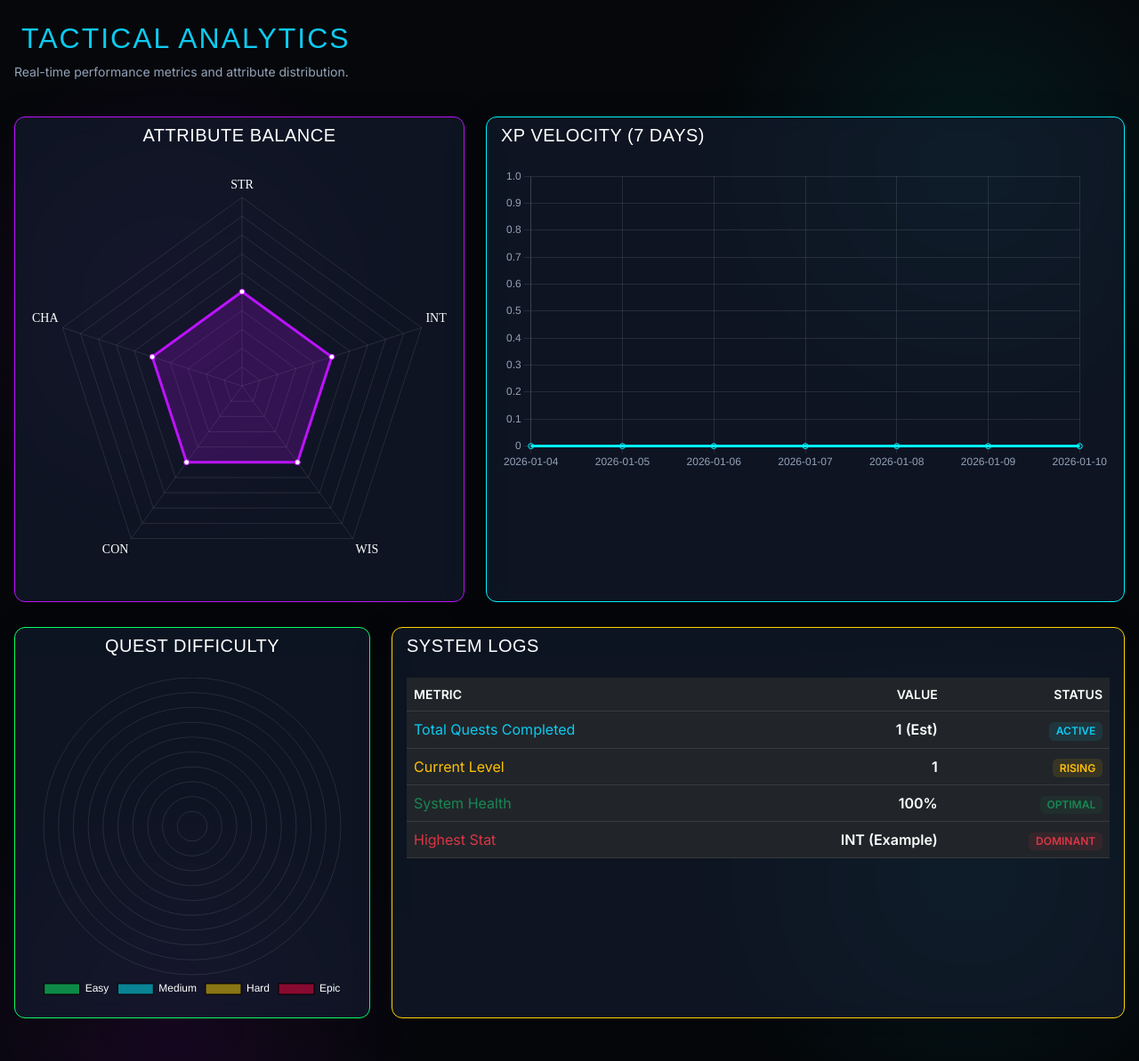
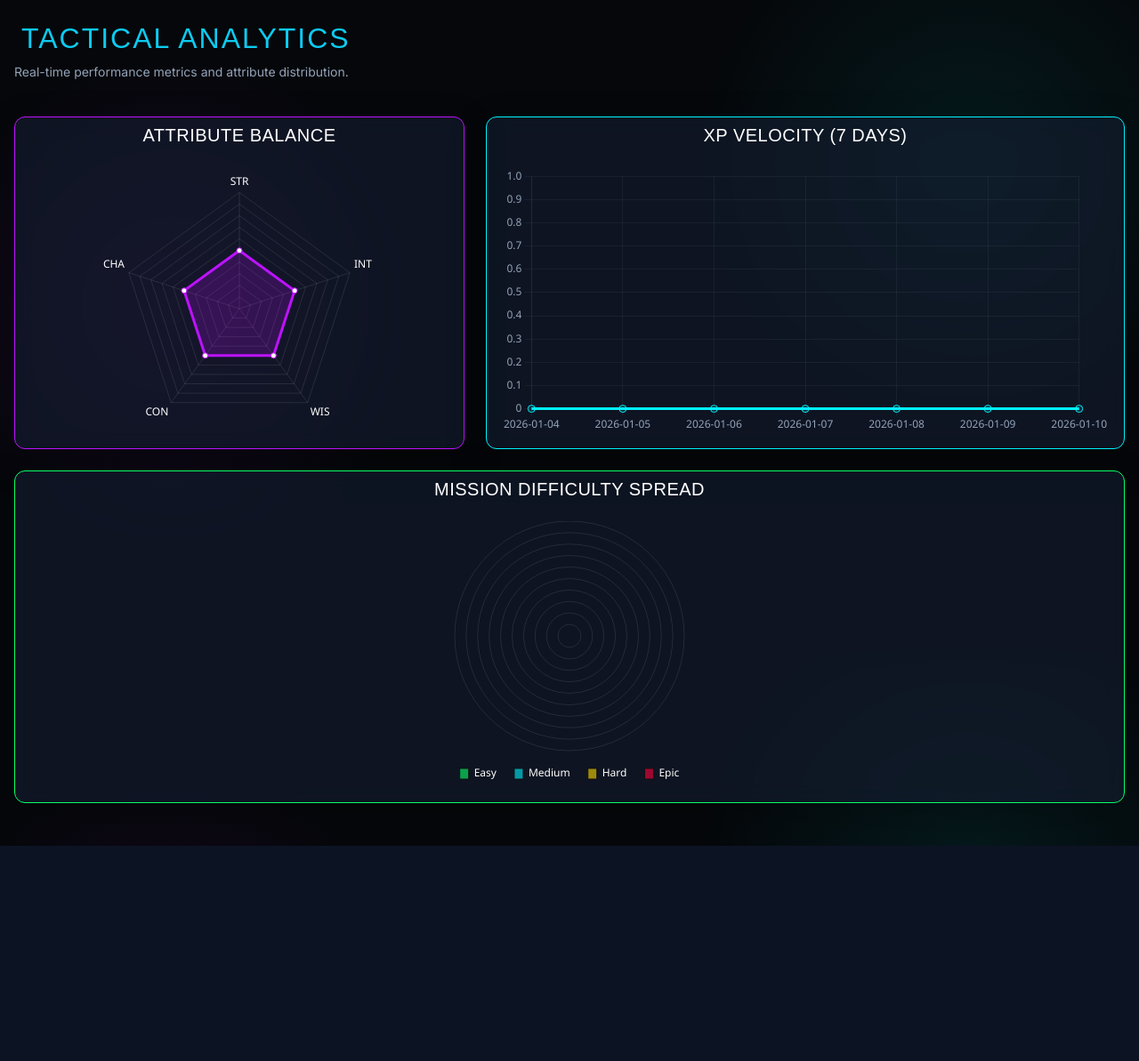
Before and after one commit to bushibots/life-rpg, a Flask app: page /analytics in a window 1280 px wide. Shown: the part 57-1250 px from the top of the page at 89% size. After the commit the page ends 1008 px from the top, so only its background shows below. Run offline with Flask 3, Linux system fonts and the light colour scheme; a user stored in the database is signed in; tables that the repository leaves empty hold one stand-in row (values such as "Sample post").

Commit message:
Update all files from PythonAnywhere

```diff
--- a/app.py
+++ b/app.py
@@ -49,6 +49,7 @@ with app.app_context():
 @app.route('/dashboard')
 @login_required
 def dashboard():
+    # Daily Reset Logic
     from datetime import date
     if current_user.last_check_date != date.today():
         user_goals = Goal.query.filter_by(user_id=current_user.id).all()
@@ -123,8 +124,6 @@ def stats():
     dates_last_30 = [(today - timedelta(days=i)).strftime('%Y-%m-%d') for i in range(29, -1, -1)]
     daily_xp_map = {d: 0 for d in dates_last_30}
 
-    current_xp_total = 0
-
     for h in history:
         d_str = h.date_completed.strftime('%Y-%m-%d')
         heatmap_data[d_str] = heatmap_data.get(d_str, 0) + h.xp_gained
@@ -159,6 +158,9 @@ def add_habit():
     name = request.form.get('name')
     stat_type = request.form.get('stat_type')
     difficulty = request.form.get('difficulty')
+    duration = request.form.get('duration')
+
+    # Removed broken date/time/streak logic to fix crashes
 
     xp_map = {'Easy': 10, 'Medium': 30, 'Hard': 50, 'Epic': 100}
     xp = xp_map.get(difficulty, 10)
@@ -170,11 +172,13 @@ def add_habit():
             stat_type=stat_type,
             difficulty=difficulty,
             xp_value=xp,
+            duration=int(duration) if duration else 0,
             completed=False,
             is_daily=True
         )
         db.session.add(new_habit)
         db.session.commit()
+
     return redirect(url_for('dashboard'))
 
 @app.route('/toggle_habit/<int:habit_id>')
@@ -313,6 +317,11 @@ def reset_progress():
     current_user.wis_score = 0
     current_user.cha_score = 0
     current_user.con_score = 0
+
+    habits = Habit.query.join(Goal).filter(Goal.user_id == current_user.id).all()
+    for h in habits:
+        h.completed = False
+
     db.session.query(QuestHistory).filter(QuestHistory.user_id==current_user.id).delete()
     db.session.commit()
     return redirect(url_for('settings'))
@@ -326,7 +335,21 @@ def mission_print():
     return render_template('print.html', habits=habits, week_labels=week_labels, user=current_user)
 
 @app.route('/get_reminders')
-def get_reminders(): return {"alert": False}
+def get_reminders():
+    return {"alert": False}
+
+@app.route('/export')
+@login_required
+def export_data():
+    output = io.StringIO()
+    writer = csv.writer(output)
+    writer.writerow(['Date', 'Quest', 'Category', 'Stat', 'XP', 'Difficulty'])
+
+    history = QuestHistory.query.filter_by(user_id=current_user.id).order_by(QuestHistory.date_completed.desc()).all()
+    for h in history:
+        writer.writerow([h.date_completed, h.name, 'N/A', h.stat_type, h.xp_gained, h.difficulty])
+
+    return Response(output.getvalue(), mimetype="text/csv", headers={"Content-disposition": "attachment; filename=life_rpg_export.csv"})
 
 # --- ADMIN PANEL ROUTES ---
 @app.route('/admin')
@@ -358,13 +381,16 @@ def submit_feedback():
 @app.route('/delete_account')
 @login_required
 def delete_account():
-    # Fix for Integrity Error: Delete feedback explicitly first
     feedbacks = Feedback.query.filter_by(user_id=current_user.id).all()
     for f in feedbacks:
         db.session.delete(f)
+
+    history = QuestHistory.query.filter_by(user_id=current_user.id).all()
+    for h in history:
+        db.session.delete(h)
+
     db.session.commit()
 
-    # Now delete the user
     user = db.session.get(User, current_user.id)
     db.session.delete(user)
     db.session.commit()
@@ -391,5 +417,20 @@ def ban_user(user_id):
         db.session.commit()
     return redirect(url_for('admin_panel'))
 
+@app.route('/admin/delete_feedback', methods=['POST'])
+@login_required
+def delete_feedback():
+    if not current_user.is_admin: return redirect(url_for('dashboard'))
+    action = request.form.get('action')
+    if action == 'delete_all':
+        db.session.query(Feedback).delete()
+    elif action == 'delete_selected':
+        ids = request.form.getlist('feedback_ids')
+        for fid in ids:
+            f = db.session.get(Feedback, int(fid))
+            if f: db.session.delete(f)
+    db.session.commit()
+    return redirect(url_for('admin_panel'))
+
 if __name__ == '__main__':
     app.run(debug=True)
--- a/static/style.css
+++ b/static/style.css
@@ -182,3 +182,21 @@ body {
         font-size: 16px; /* Prevents iOS zooming on input focus */
     }
 }
+
+/* Mobile Chart Fixes */
+@media (max-width: 768px) {
+    /* Force chart containers to be tall enough on mobile */
+    .card-body canvas {
+        min-height: 250px;
+    }
+
+    /* Specific tweak for Radar charts which need to be square-ish */
+    #radarChart {
+        min-height: 300px;
+    }
+
+    /* Analytics grid fix */
+    .col-md-5, .col-md-7 {
+        width: 100% !important; /* Force full width stacking */
+    }
+}
--- a/templates/analytics.html
+++ b/templates/analytics.html
@@ -18,72 +18,34 @@
                 <h5 class="text-white mb-0" style="font-family: 'Orbitron', sans-serif;">ATTRIBUTE BALANCE</h5>
             </div>
             <div class="card-body position-relative">
+                <div style="height: 300px; position: relative;">
                     <canvas id="radarChart"></canvas>
+                </div>
             </div>
         </div>
     </div>
 
     <div class="col-md-7 col-12">
         <div class="card h-100 bg-dark shadow-lg" style="border: 1px solid var(--neon-blue); background: rgba(10, 10, 15, 0.9);">
-            <div class="card-header border-0 bg-transparent">
+            <div class="card-header border-0 bg-transparent text-center">
                 <h5 class="text-white mb-0" style="font-family: 'Orbitron', sans-serif;">XP VELOCITY (7 DAYS)</h5>
             </div>
-            <div class="card-body">
+            <div class="card-body position-relative">
+                <div style="height: 300px; position: relative;">
                     <canvas id="lineChart"></canvas>
                 </div>
             </div>
         </div>
     </div>
 
-<div class="row g-4 mt-1">
-
-    <div class="col-md-4 col-12">
+    <div class="col-12">
         <div class="card h-100 bg-dark shadow-lg" style="border: 1px solid var(--neon-green); background: rgba(10, 10, 15, 0.9);">
             <div class="card-header border-0 bg-transparent text-center">
-                <h5 class="text-white mb-0" style="font-family: 'Orbitron', sans-serif;">QUEST DIFFICULTY</h5>
+                <h5 class="text-white mb-0" style="font-family: 'Orbitron', sans-serif;">MISSION DIFFICULTY SPREAD</h5>
             </div>
-            <div class="card-body">
+            <div class="card-body position-relative">
+                <div style="height: 300px; position: relative;">
                     <canvas id="polarChart"></canvas>
-            </div>
-        </div>
-    </div>
-
-    <div class="col-md-8 col-12">
-        <div class="card h-100 bg-dark shadow-lg" style="border: 1px solid var(--neon-gold); background: rgba(10, 10, 15, 0.9);">
-            <div class="card-header border-0 bg-transparent">
-                <h5 class="text-white mb-0" style="font-family: 'Orbitron', sans-serif;">SYSTEM LOGS</h5>
-            </div>
-            <div class="card-body">
-                <div class="table-responsive">
-                    <table class="table table-dark table-hover mb-0" style="background: transparent;">
-                        <thead>
-                            <tr class="text-muted small text-uppercase">
-                                <th>Metric</th>
-                                <th class="text-end">Value</th>
-                                <th class="text-end">Status</th>
-                            </tr>
-                        </thead>
-                        <tbody>
-                            <tr>
-                                <td class="text-info">Total Quests Completed</td>
-                                <td class="text-end fw-bold">{{ user.total_xp // 10 }} (Est)</td> <td class="text-end"><span class="badge bg-info bg-opacity-10 text-info">ACTIVE</span></td>
-                            </tr>
-                            <tr>
-                                <td class="text-warning">Current Level</td>
-                                <td class="text-end fw-bold">{{ (user.total_xp // 100) + 1 }}</td>
-                                <td class="text-end"><span class="badge bg-warning bg-opacity-10 text-warning">RISING</span></td>
-                            </tr>
-                            <tr>
-                                <td class="text-success">System Health</td>
-                                <td class="text-end fw-bold">100%</td>
-                                <td class="text-end"><span class="badge bg-success bg-opacity-10 text-success">OPTIMAL</span></td>
-                            </tr>
-                            <tr>
-                                <td class="text-danger">Highest Stat</td>
-                                <td class="text-end fw-bold">INT (Example)</td> <td class="text-end"><span class="badge bg-danger bg-opacity-10 text-danger">DOMINANT</span></td>
-                            </tr>
-                        </tbody>
-                    </table>
                 </div>
             </div>
         </div>
@@ -91,31 +53,43 @@
 </div>
 
 <script>
-    // SHARED SETTINGS FOR DARK MODE
+    // --- MOBILE DETECTION ---
+    const isMobile = window.innerWidth < 768;
+
+    // --- GLOBAL CHART DEFAULTS ---
     Chart.defaults.color = '#94a3b8';
-    Chart.defaults.borderColor = 'rgba(255, 255, 255, 0.1)';
+    Chart.defaults.borderColor = 'rgba(255, 255, 255, 0.05)';
+    Chart.defaults.font.family = "'Segoe UI', sans-serif";
+    Chart.defaults.font.size = isMobile ? 11 : 12; // Smaller font on mobile
 
-    // 1. RADAR CHART (The RPG Stat Wheel)
+    // 1. RADAR CHART
     new Chart(document.getElementById('radarChart'), {
         type: 'radar',
         data: {
             labels: {{ radar_labels | tojson }},
             datasets: [{
-                label: 'Attribute Level',
+                label: 'Attribute Balance',
                 data: {{ radar_data | tojson }},
-                backgroundColor: 'rgba(188, 19, 254, 0.2)', // Neon Purple
+                backgroundColor: 'rgba(188, 19, 254, 0.2)',
                 borderColor: '#bc13fe',
                 pointBackgroundColor: '#fff',
-                pointBorderColor: '#bc13fe'
+                pointBorderColor: '#bc13fe',
+                pointHoverBackgroundColor: '#fff',
+                pointHoverBorderColor: '#bc13fe'
             }]
         },
         options: {
+            responsive: true,
+            maintainAspectRatio: false, // Allows chart to fill the 300px container
             scales: {
                 r: {
                     angleLines: { color: 'rgba(255, 255, 255, 0.1)' },
                     grid: { color: 'rgba(255, 255, 255, 0.1)' },
-                    pointLabels: { color: '#fff', font: {size: 14, family: 'Orbitron'} },
-                    ticks: { backdropColor: 'transparent', display: false } // Hide numbers for cleaner look
+                    pointLabels: {
+                        color: '#fff',
+                        font: { size: isMobile ? 10 : 12 }
+                    },
+                    ticks: { display: false, backdropColor: 'transparent' }
                 }
             },
             plugins: { legend: { display: false } }
@@ -132,19 +106,28 @@
                 data: {{ trend_data | tojson }},
                 borderColor: '#00f2ff', // Neon Blue
                 backgroundColor: 'rgba(0, 242, 255, 0.1)',
-                tension: 0.4, // Smooth curves
-                fill: true
+                tension: 0.4,
+                fill: true,
+                pointRadius: isMobile ? 3 : 4
             }]
         },
         options: {
+            responsive: true,
+            maintainAspectRatio: false,
             plugins: { legend: { display: false } },
             scales: {
-                y: { beginAtZero: true }
+                y: {
+                    beginAtZero: true,
+                    ticks: { display: !isMobile } // Hide Y-axis numbers on mobile to save space
+                },
+                x: {
+                    ticks: { maxTicksLimit: isMobile ? 4 : 7 } // Fewer dates on mobile
+                }
             }
         }
     });
 
-    // 3. POLAR AREA CHART (Difficulty)
+    // 3. POLAR AREA CHART
     new Chart(document.getElementById('polarChart'), {
         type: 'polarArea',
         data: {
@@ -152,18 +135,30 @@
             datasets: [{
                 data: {{ diff_data | tojson }},
                 backgroundColor: [
-                    'rgba(10, 255, 104, 0.5)', // Green
-                    'rgba(0, 242, 255, 0.5)', // Blue
-                    'rgba(255, 215, 0, 0.5)',  // Gold
-                    'rgba(255, 0, 60, 0.5)'    // Red
+                    'rgba(10, 255, 104, 0.6)', // Green
+                    'rgba(0, 242, 255, 0.6)', // Blue
+                    'rgba(255, 215, 0, 0.6)',  // Gold
+                    'rgba(255, 0, 60, 0.6)'    // Red
                 ],
                 borderWidth: 1,
-                borderColor: '#000'
+                borderColor: '#111'
             }]
         },
         options: {
-            scales: { r: { ticks: { display: false }, grid: { color: 'rgba(255,255,255,0.1)' } } },
-            plugins: { legend: { position: 'bottom', labels: { color: '#fff' } } }
+            responsive: true,
+            maintainAspectRatio: false,
+            scales: {
+                r: {
+                    ticks: { display: false, backdropColor: 'transparent' },
+                    grid: { color: 'rgba(255, 255, 255, 0.1)' }
+                }
+            },
+            plugins: {
+                legend: {
+                    position: 'bottom',
+                    labels: { color: '#fff', boxWidth: 10, padding: 20 }
+                }
+            }
         }
     });
 </script>
```
Also changed, not shown: templates/admin.html (+22 -0 lines), templates/dashboard.html (+38 -3 lines), templates/stats.html (+56 -14 lines). Lines whose indentation alone changed are shown as unchanged.
